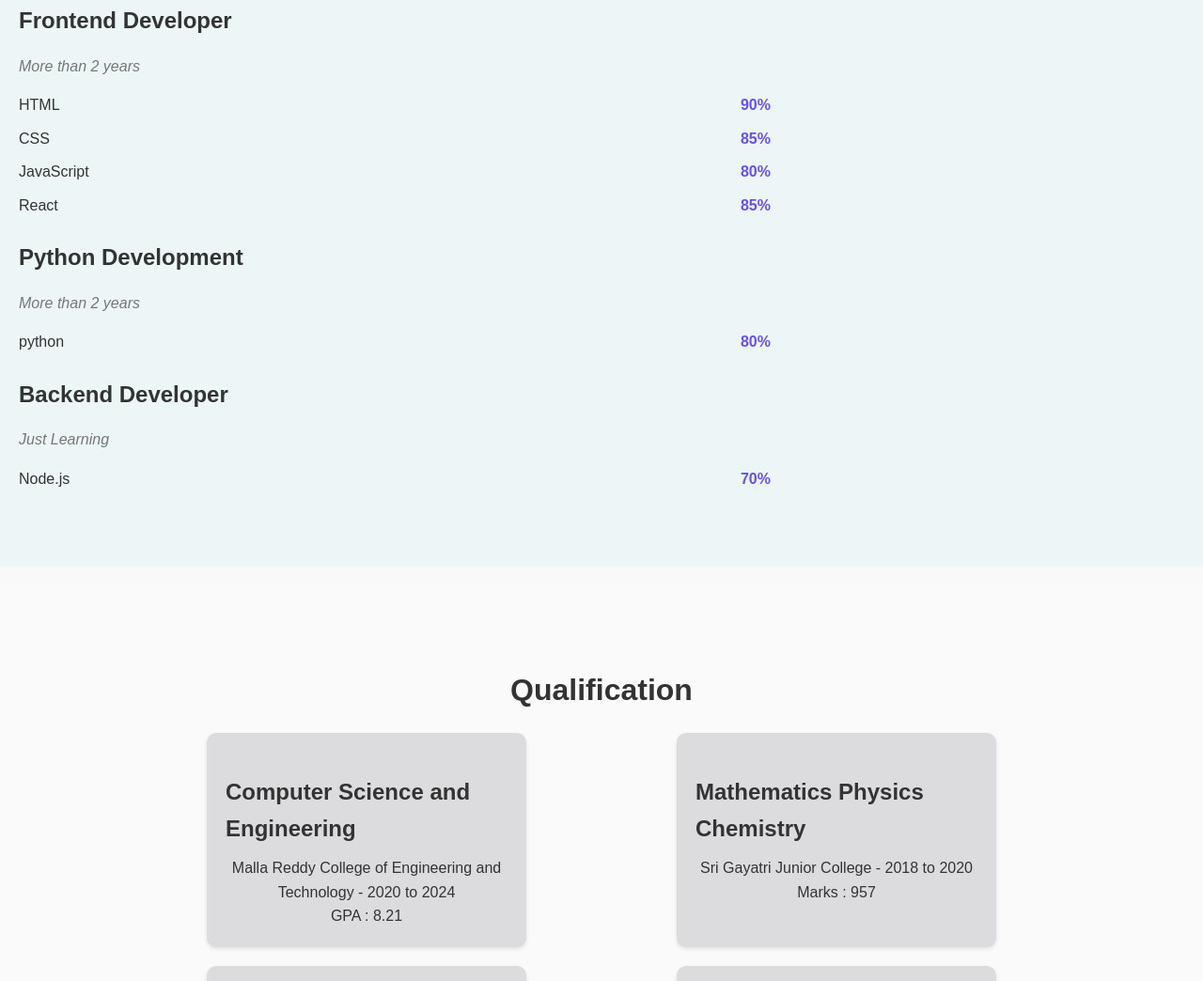
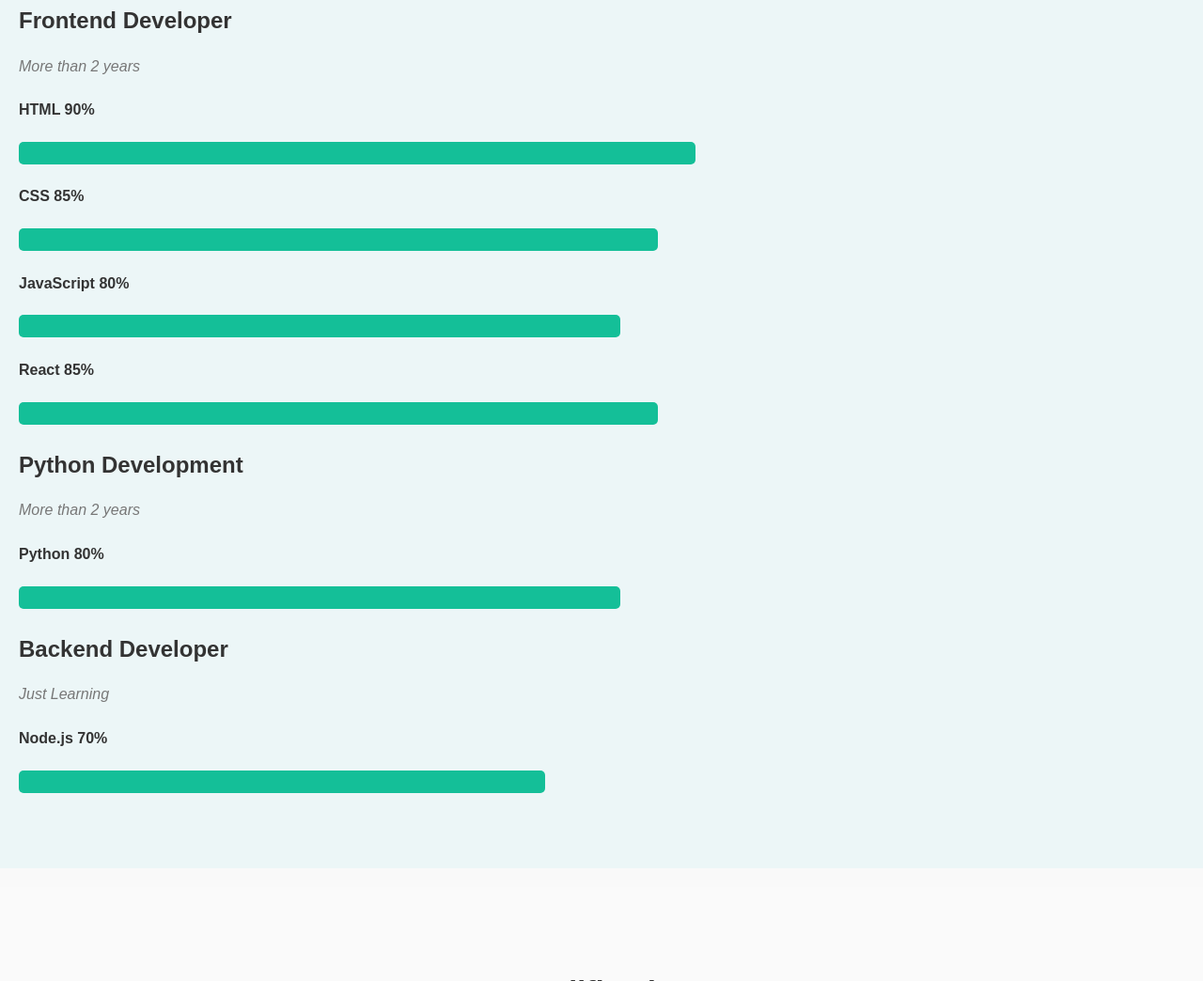
Before and after one commit to durgaprasadsagar/Portfolio, a plain HTML site: page index.html in a window 1280 px wide. Shown: the part 1263-2307 px from the top of the page at 94% size. Drawn offline with Linux system fonts and the light colour scheme; a web font is replaced by a local one.

Commit message:
Update index.html

```diff
--- a/index.html
+++ b/index.html
@@ -50,24 +50,30 @@
             <h3>Frontend Developer</h3>
             <p>More than 2 years</p>
             <ul>
-                <li>HTML <span>90%</span></li>
-                <li>CSS <span>85%</span></li>
-                <li>JavaScript <span>80%</span></li>
-                <li>React <span>85%</span></li>
+                <h4>HTML       <span>90%</span></h4>
+                    <div class="progress-bar p-90"></div>
+                <h4>CSS        <span>85%</span></h4>
+                    <div class="progress-bar p-85"></div>
+                <h4>JavaScript <span>80%</span></h4>
+                    <div class="progress-bar p-80"></div>
+                <h4>React      <span>85%</span></h4>
+                    <div class="progress-bar p-85"></div>
             </ul>
         </div>
         <div class="skill-container">
             <h3>Python Development</h3>
             <p>More than 2 years</p>
             <ul>
-                <li>python <span>80%</span></li>
+                <h4>Python <span>80%</span></h4>
+                <div class="progress-bar p-80"></div>
             </ul>
         </div>
         <div class="skill-container">
             <h3>Backend Developer</h3>
             <p>Just Learning</p>
             <ul>
-                <li>Node.js <span>70%</span></li>
+                <h4>Node.js <span>70%</span></h4>
+                <div class="progress-bar p-70"></div>
             </ul>
         </div>
     </section>
```
